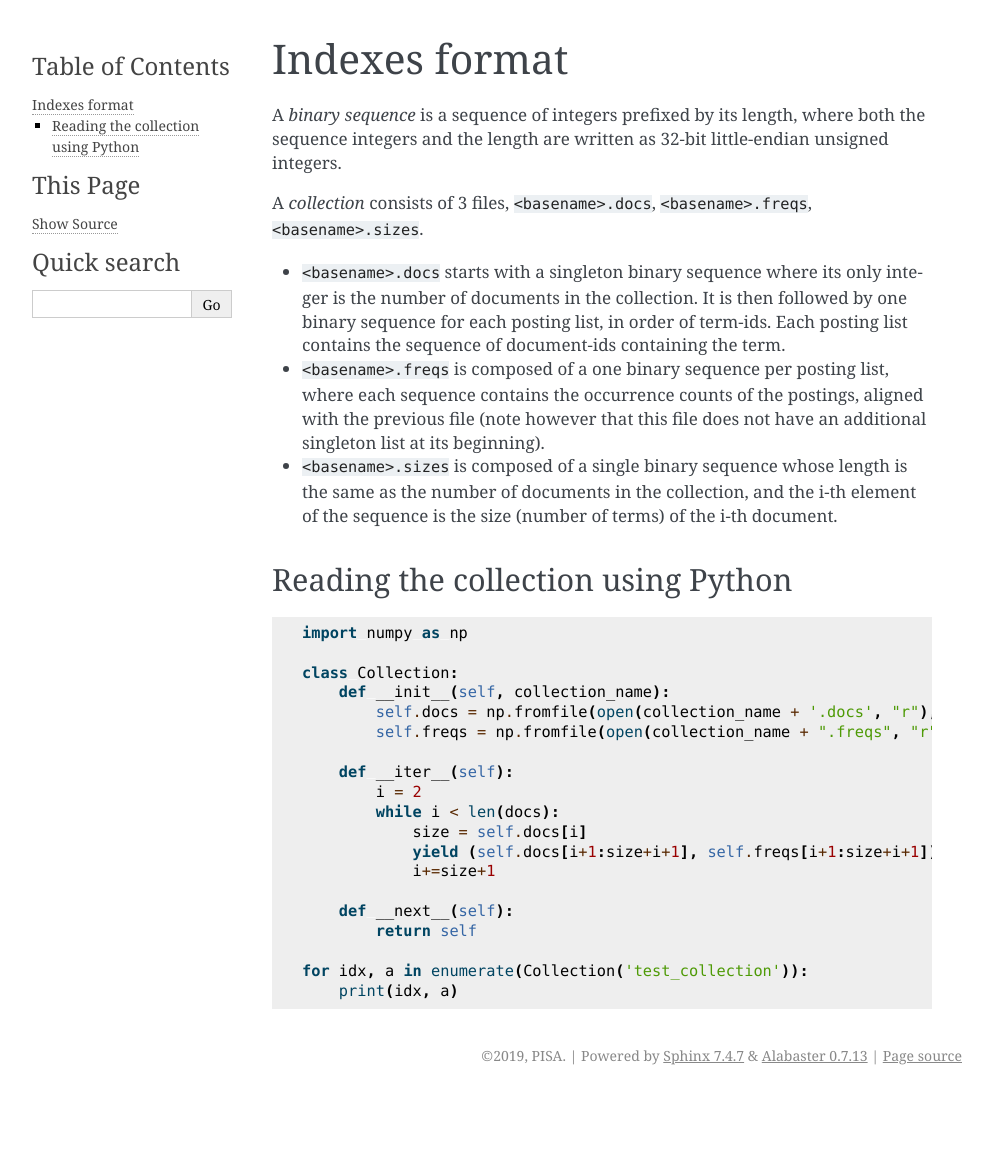
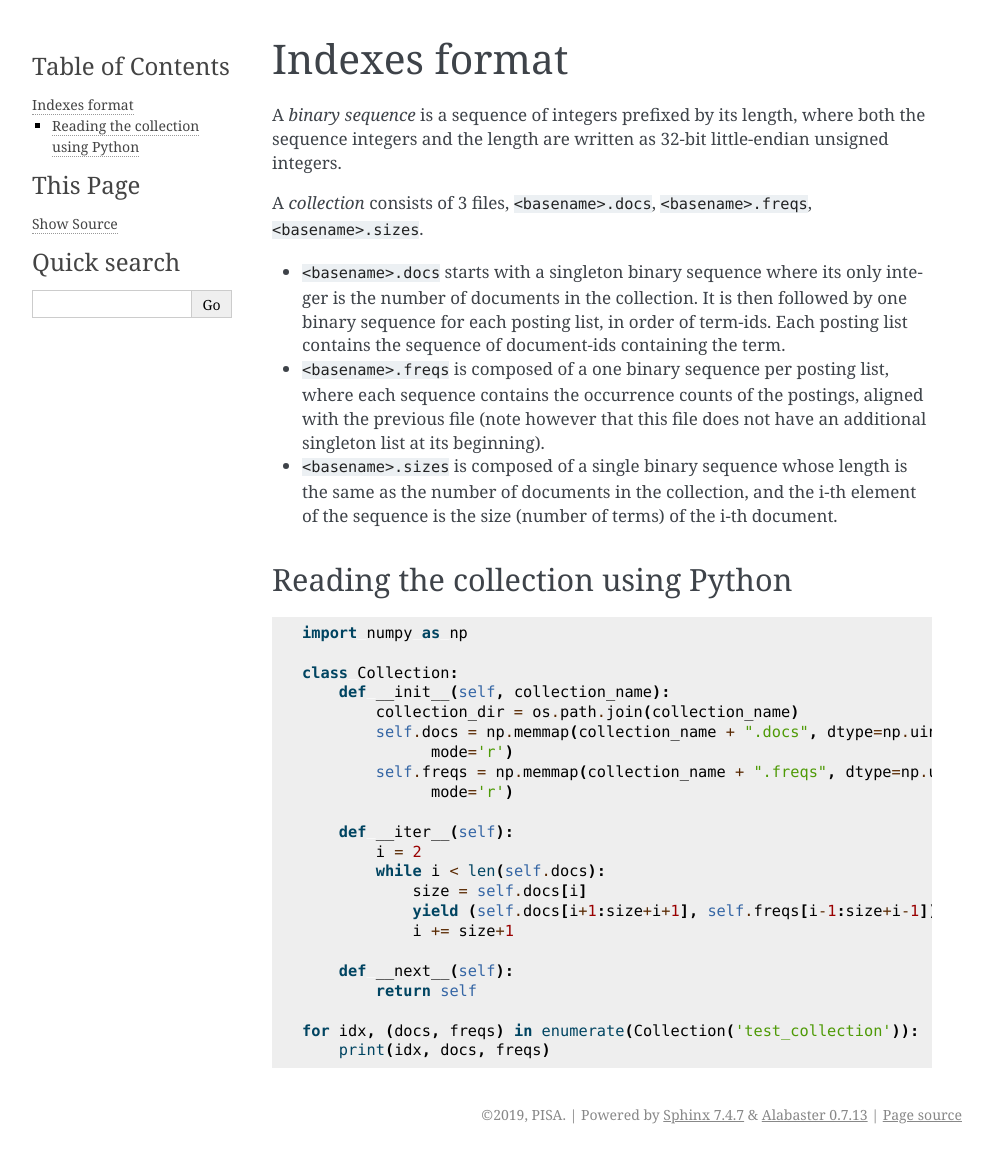
Before and after one commit to pisa-engine/pisa, a Sphinx documentation site: the page built from docs/source/index_format.md, in a window 1280 px wide. Shown: the whole page, without its empty margins (148-1141 px from the left). Built offline with Sphinx 7.4.7, drawn with Linux system fonts in a browser that asks for light colours; before the commit the page ends 1095 px from its top, so only the background shows below that.

Commit message:
Fix python script to read the collection

````diff
--- a/docs/source/index_format.md
+++ b/docs/source/index_format.md
@@ -30,19 +30,22 @@ import numpy as np
 
 class Collection:
     def __init__(self, collection_name):
-        self.docs = np.fromfile(open(collection_name + '.docs', "r"), dtype=np.uint32)
-        self.freqs = np.fromfile(open(collection_name + ".freqs", "r"), dtype=np.uint32)
+        collection_dir = os.path.join(collection_name)
+        self.docs = np.memmap(collection_name + ".docs", dtype=np.uint32,
+              mode='r')
+        self.freqs = np.memmap(collection_name + ".freqs", dtype=np.uint32,
+              mode='r')
 
     def __iter__(self):
         i = 2
-        while i < len(docs):
+        while i < len(self.docs):
             size = self.docs[i]
-            yield (self.docs[i+1:size+i+1], self.freqs[i+1:size+i+1])
-            i+=size+1
+            yield (self.docs[i+1:size+i+1], self.freqs[i-1:size+i-1])
+            i += size+1
 
     def __next__(self):
         return self
 
-for idx, a in enumerate(Collection('test_collection')):
-    print(idx, a)
+for idx, (docs, freqs) in enumerate(Collection('test_collection')):
+    print(idx, docs, freqs)
 ```
````
